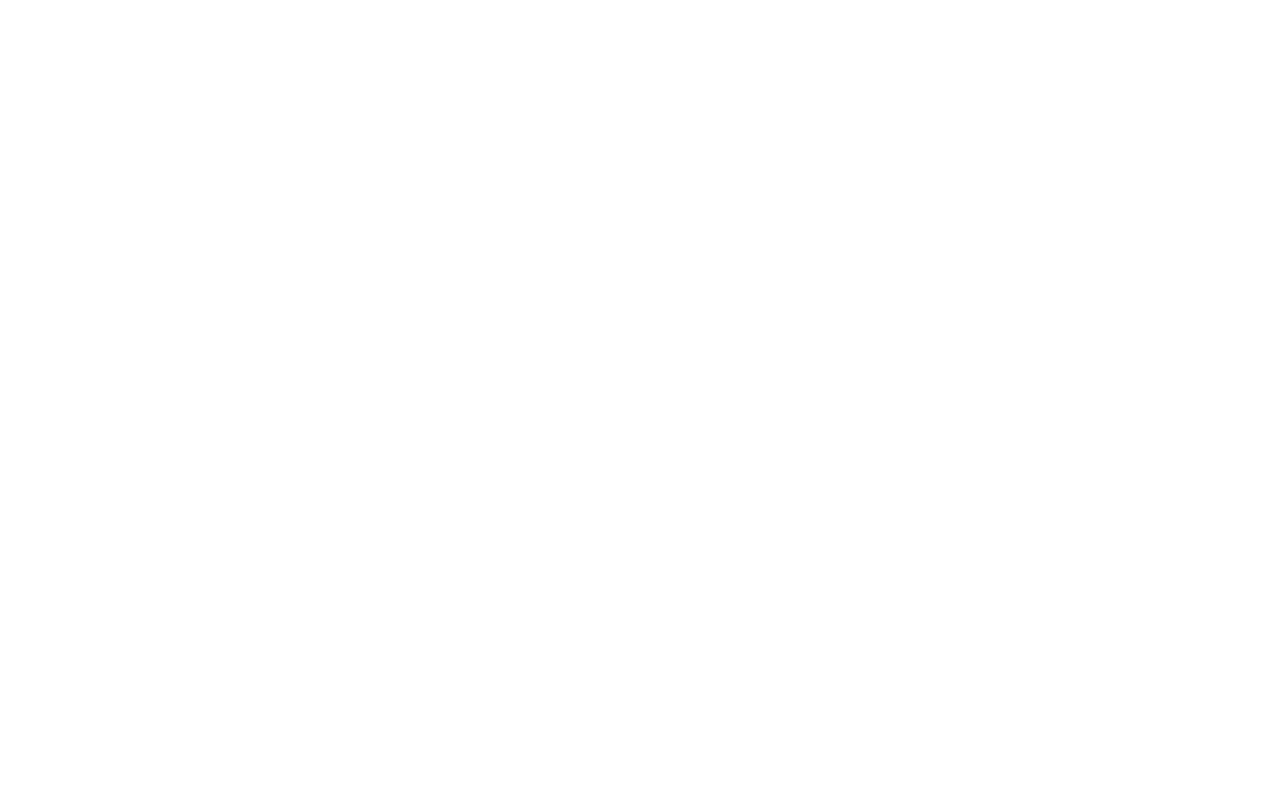
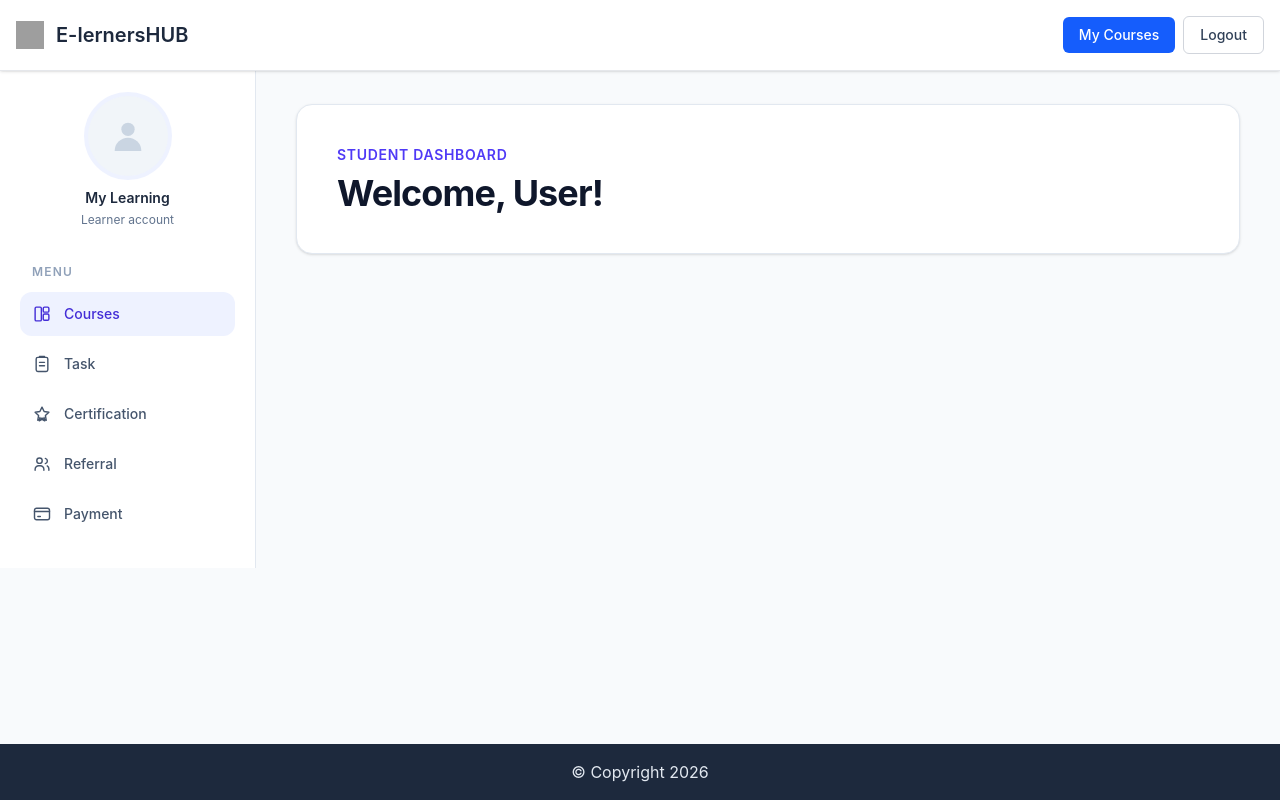
Before and after one commit to k1shor/learners, a React (Vite) app: page /student-dashboard in a window 1280 px wide. Before the commit this address had no page. Built offline with nearby package versions, Linux system fonts and the light colour scheme; grey boxes are pictures that could not be loaded.

Commit message:
Update code of sidelayout

```diff
--- a/src/MyRoutes.jsx
+++ b/src/MyRoutes.jsx
@@ -1,7 +1,9 @@
 import React from 'react'
 import { BrowserRouter, Route, Routes } from 'react-router-dom'
 import Homepage from './pages/Homepage'
+import StudentDashboard from './pages/StudentDashboard'
 import Layout from './component/layout/public/Layout'
+import SidebarLayout from './component/sidebar/SidebarLayout'
 
 const MyRoutes = () => {
     return (
@@ -10,6 +12,9 @@
                 <Route path='/' element={<Layout />}>
                     <Route index element={<Homepage />} />
                 </Route>
+                <Route path='/student-dashboard' element={<SidebarLayout />}>
+                    <Route index element={<StudentDashboard />} />
+                </Route>
             </Routes>
         </BrowserRouter>
     )
--- a/src/component/layout/public/Header.jsx
+++ b/src/component/layout/public/Header.jsx
@@ -1,9 +1,25 @@
 import React, { useState } from 'react'
+import { Link } from 'react-router-dom'
 
-const Header = () => {
+const Header = ({ studentMode = false }) => {
   const [isLoggedIn, setIsLoggedIn] = useState(false)
 
-  const authButtons = isLoggedIn ? (
+  const authButtons = studentMode ? (
+    <div className="flex items-center gap-2">
+      <Link
+        to="/student-dashboard"
+        className="rounded-md bg-blue-600 px-3 py-2 text-sm font-medium text-white transition hover:bg-blue-700 sm:px-4"
+      >
+        My Courses
+      </Link>
+      <Link
+        to="/"
+        className="rounded-md border border-gray-300 px-3 py-2 text-sm font-medium text-slate-700 transition hover:bg-gray-100 sm:px-4"
+      >
+        Logout
+      </Link>
+    </div>
+  ) : isLoggedIn ? (
     <div className="flex items-center gap-2">
       <button className="px-3 py-2 text-sm rounded-md bg-blue-600 text-white font-medium hover:bg-blue-700 transition sm:px-4">
         My Courses
@@ -33,8 +49,8 @@
   )
 
   return (
-    <header className="bg-white fixed w-full z-20 top-0 start-0 border-b border-gray-200 shadow-sm">
-      <nav className="max-w-screen-xl mx-auto flex items-center justify-between p-4 gap-3 sm:gap-4">
+    <header className="bg-white fixed w-full z-20 top-0 inset-s-0 border-b border-gray-200 shadow-sm">
+      <nav className="max-w-7xl mx-auto flex items-center justify-between p-4 gap-3 sm:gap-4">
         <a href="#" className="flex items-center space-x-3 rtl:space-x-reverse min-w-0">
           <img
             src="https://flowbite.com/docs/images/logo.svg"
--- a/src/component/sidebar/Sidebar.jsx
+++ b/src/component/sidebar/Sidebar.jsx
@@ -1,9 +1,109 @@
-import React from 'react'
+const navigationItems = [
+  {
+    label: 'Courses',
+    href: '#courses',
+    icon: (
+      <>
+        <path d="M3.75 5.25A1.5 1.5 0 0 1 5.25 3.75h4.5a1.5 1.5 0 0 1 1.5 1.5v13.5a1.5 1.5 0 0 1-1.5 1.5h-4.5a1.5 1.5 0 0 1-1.5-1.5V5.25Z" />
+        <path d="M13.5 5.25a1.5 1.5 0 0 1 1.5-1.5h3.75a1.5 1.5 0 0 1 1.5 1.5v3a1.5 1.5 0 0 1-1.5 1.5H15a1.5 1.5 0 0 1-1.5-1.5v-3Zm0 8.25A1.5 1.5 0 0 1 15 12h3.75a1.5 1.5 0 0 1 1.5 1.5v4.5a1.5 1.5 0 0 1-1.5 1.5H15a1.5 1.5 0 0 1-1.5-1.5v-4.5Z" />
+      </>
+    ),
+  },
+  {
+    label: 'Task',
+    href: '#tasks',
+    icon: (
+      <>
+        <rect x="5" y="4" width="14" height="17" rx="2" />
+        <path d="M9 4V3h6v1m-6 6h6m-6 4h6" />
+      </>
+    ),
+  },
+  {
+    label: 'Certification',
+    href: '#certification',
+    icon: (
+      <>
+        <path d="M12 3.75 14.55 9l5.7.83-4.13 4.02.98 5.68L12 16.85l-5.1 2.68.98-5.68-4.13-4.02L9.45 9 12 3.75Z" />
+        <path d="m9.5 16.25-.75 4 3.25-1.75 3.25 1.75-.75-4" />
+      </>
+    ),
+  },
+  {
+    label: 'Referral',
+    href: '#referral',
+    icon: (
+      <>
+        <circle cx="9" cy="8" r="3.25" />
+        <path d="M3.75 19.5v-1.25A4.25 4.25 0 0 1 8 14h2a4.25 4.25 0 0 1 4.25 4.25v1.25" />
+        <path d="M16 5.25a3.25 3.25 0 0 1 0 6.3m2.25 2.7a4.25 4.25 0 0 1 2 3.6v1.65" />
+      </>
+    ),
+  },
+  {
+    label: 'Payment',
+    href: '#payment',
+    icon: (
+      <>
+        <rect x="3" y="5" width="18" height="14" rx="2.5" />
+        <path d="M3 9h18m-14 6h3" />
+      </>
+    ),
+  },
+]
 
-const Sidebar = () => {
-  return (
-    <div>Sidebar</div>
-  )
-}
+const Sidebar = () => (
+  <aside className="h-full w-full border-r border-slate-200 bg-white px-5 py-8 md:w-64">
+    <div className="mb-9 flex flex-col items-center text-center">
+      <div
+        role="img"
+        aria-label="Blank profile photo"
+        className="mb-3 flex h-20 w-20 items-center justify-center rounded-full bg-slate-100 ring-4 ring-indigo-50"
+      >
+        <svg aria-hidden="true" className="h-10 w-10 text-slate-300" viewBox="0 0 24 24" fill="currentColor">
+          <circle cx="12" cy="8" r="4" />
+          <path d="M4 21a8 8 0 0 1 16 0H4Z" />
+        </svg>
+      </div>
+      <p className="text-sm font-semibold text-slate-800">My Learning</p>
+      <p className="mt-1 text-xs text-slate-500">Learner account</p>
+    </div>
+
+    <nav aria-label="Learner navigation">
+      <p className="mb-3 px-3 text-xs font-semibold uppercase tracking-widest text-slate-400">
+        Menu
+      </p>
+      <ul className="space-y-1.5">
+        {navigationItems.map(({ label, href, icon }, index) => (
+          <li key={label}>
+            <a
+              href={href}
+              aria-current={index === 0 ? 'page' : undefined}
+              className={`flex items-center gap-3 rounded-xl px-3 py-3 text-sm font-medium transition-colors ${
+                index === 0
+                  ? 'bg-indigo-50 text-indigo-700'
+                  : 'text-slate-600 hover:bg-slate-50 hover:text-slate-900'
+              }`}
+            >
+              <svg
+                aria-hidden="true"
+                className="h-5 w-5 shrink-0"
+                viewBox="0 0 24 24"
+                fill="none"
+                stroke="currentColor"
+                strokeWidth="1.7"
+                strokeLinecap="round"
+                strokeLinejoin="round"
+              >
+                {icon}
+              </svg>
+              <span>{label}</span>
+            </a>
+          </li>
+        ))}
+      </ul>
+    </nav>
+  </aside>
+)
 
 export default Sidebar
--- /dev/null
+++ b/src/component/sidebar/SidebarLayout.jsx
@@ -0,0 +1,19 @@
+import { Outlet } from 'react-router-dom'
+import Sidebar from './Sidebar'
+import Header from '../layout/public/Header'
+import Footer from '../layout/public/Footer'
+
+const SidebarLayout = () => (
+  <div className="flex min-h-screen flex-col bg-slate-50 text-slate-800">
+    <Header studentMode />
+    <div className="flex flex-1 flex-col pt-28 md:flex-row md:pt-16">
+      <Sidebar />
+      <main className="min-w-0 flex-1 p-5 sm:p-8 md:p-10">
+        <Outlet />
+      </main>
+    </div>
+    <Footer />
+  </div>
+)
+
+export default SidebarLayout
--- /dev/null
+++ b/src/pages/StudentDashboard.jsx
@@ -0,0 +1,12 @@
+const StudentDashboard = () => (
+  <section className="rounded-2xl border border-slate-200 bg-white p-8 shadow-sm sm:p-10">
+    <p className="mb-2 text-sm font-semibold uppercase tracking-wider text-indigo-600">
+      Student dashboard
+    </p>
+    <h1 className="text-3xl font-bold tracking-tight text-slate-900 sm:text-4xl">
+      Welcome, User!
+    </h1>
+  </section>
+)
+
+export default StudentDashboard
```
